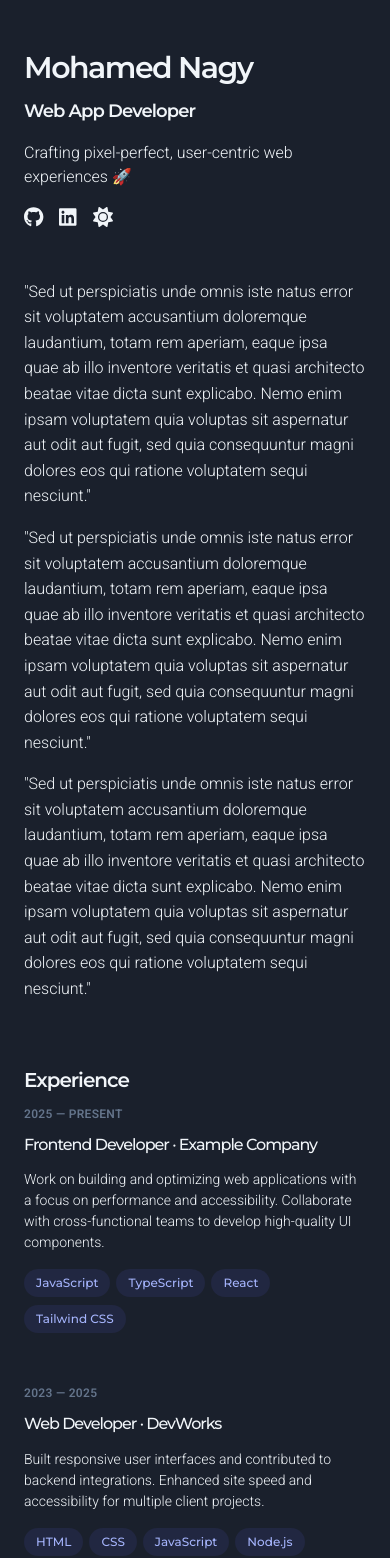
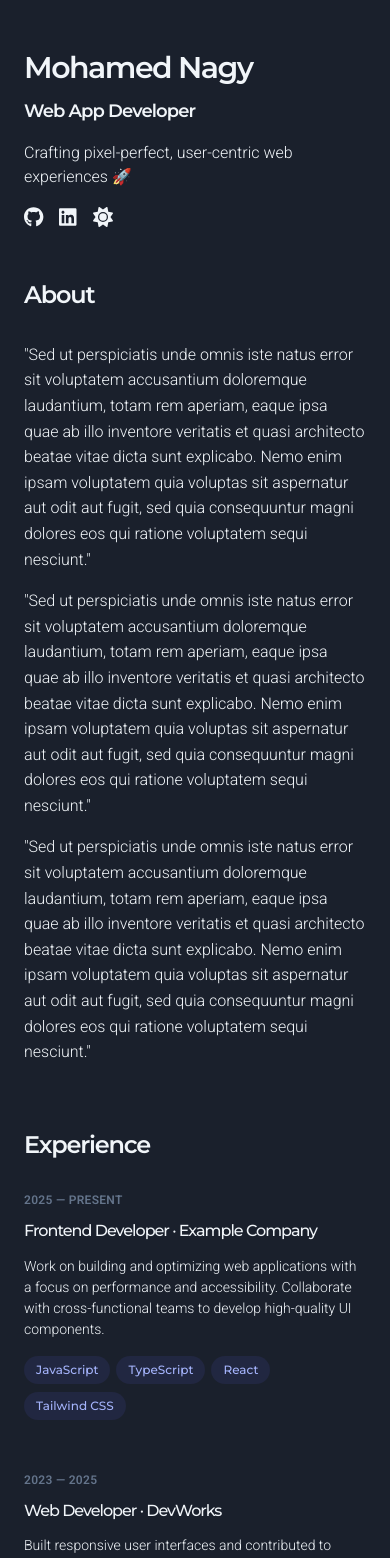
Before and after one commit to devmoenagy/monagy.com, a React (Create React App) app in the folder client/: page / in a window 390 px wide. Shown: the top 1558 px of the page. Built offline with nearby package versions, Linux system fonts and the light colour scheme.

Commit message:
Mobile Headings

```diff
--- a/client/src/index.css
+++ b/client/src/index.css
@@ -126,6 +126,10 @@ button:hover {
   padding-top: 50px !important;
 }
 
+.hide {
+  padding-bottom: 20px;
+}
+
 /* Responsive settings for larger screens */
 @media (min-width: 768px) {
   .textLogo {
--- a/client/src/pages/Home.tsx
+++ b/client/src/pages/Home.tsx
@@ -108,6 +108,7 @@ const Home = () => {
 "
         >
           <section id="about" className="mb-16">
+            <h2 className="hide">About</h2>
             <p>
               "Sed ut perspiciatis unde omnis iste natus error sit voluptatem
               accusantium doloremque laudantium, totam rem aperiam, eaque ipsa
@@ -134,7 +135,7 @@ const Home = () => {
             </p>
           </section>
           <section id="experience" className="mb-16">
-            <h3 className="hide">Experience</h3>
+            <h2 className="hide">Experience</h2>
             <ol className="list-none">
               <li className="mb-12">
                 <div className="group relative grid pb-1 transition-all sm:grid-cols-8 sm:gap-8 md:gap-4 lg:hover:!opacity-100 lg:group-hover/list:opacity-50">
@@ -361,7 +362,7 @@ const Home = () => {
             </ol>
           </section>
           <section id="projects" className="mb-16">
-            <h3 className="hide">Projects</h3>
+            <h2 className="hide">Projects</h2>
             <p className="mt-4">
               "Sed ut perspiciatis unde omnis iste natus error sit voluptatem
               accusantium doloremque laudantium, totam rem aperiam, eaque ipsa
```
